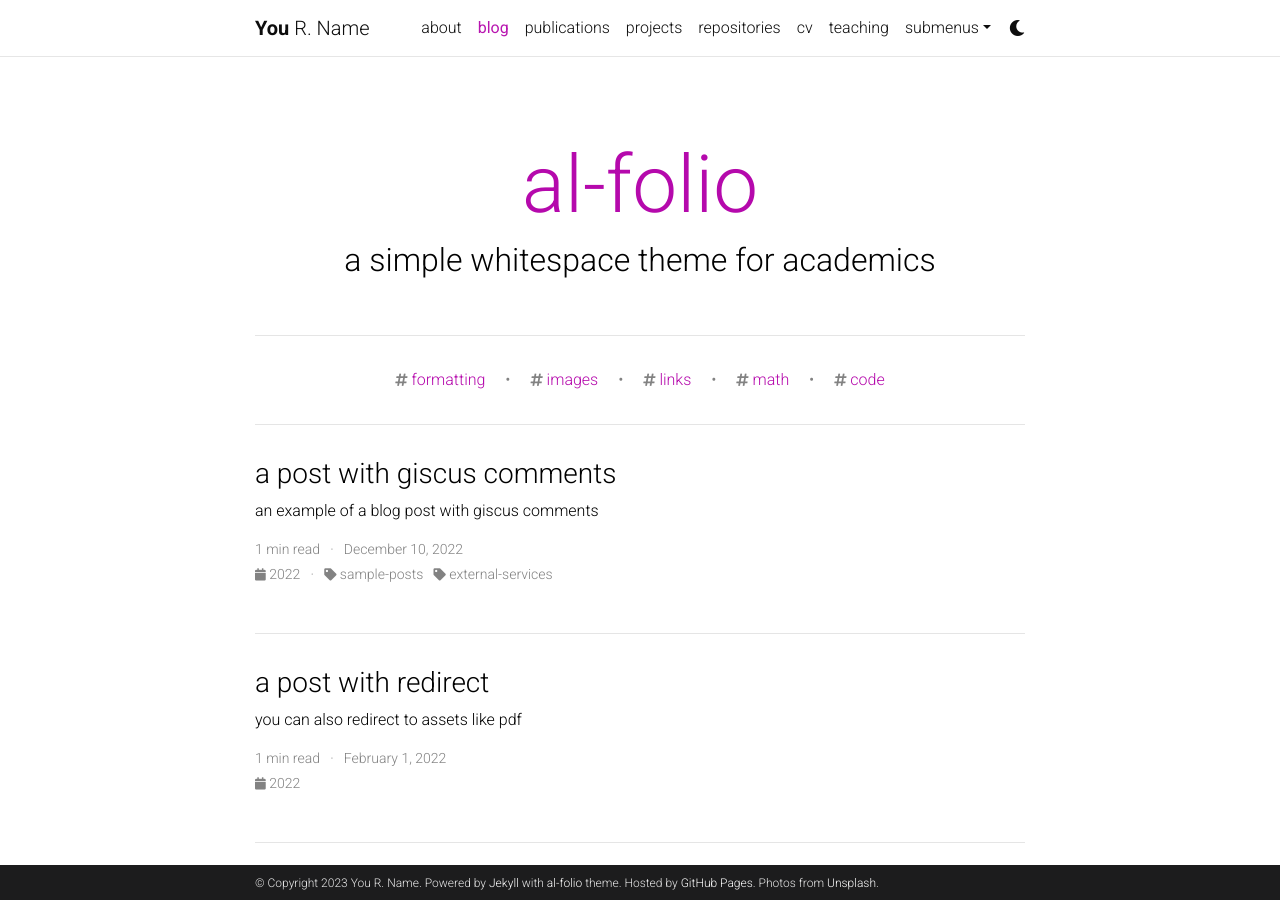
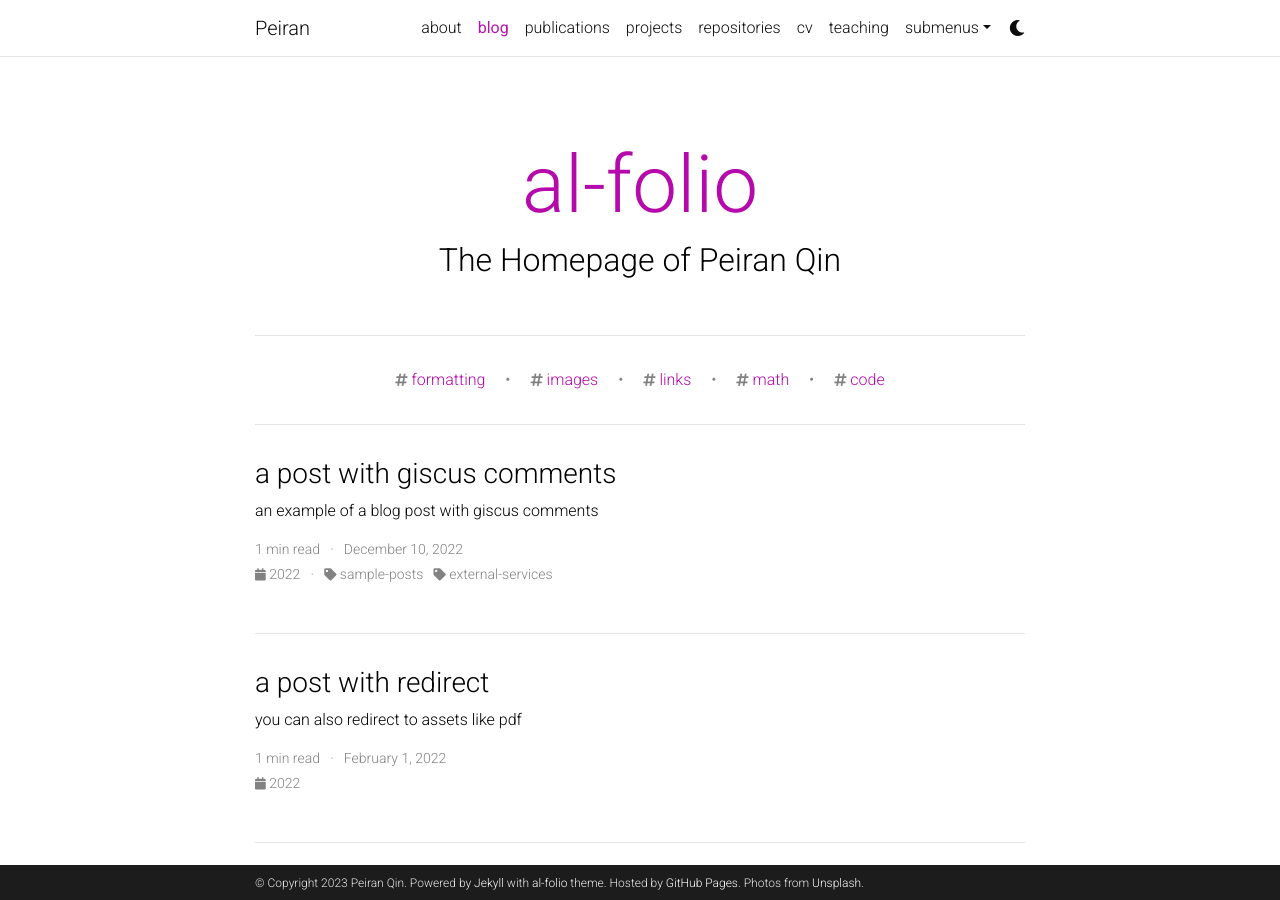
Before and after one commit to QinPR/QinPR.github.io, a Jekyll site: the page built from blog/index.html, in a window 1280 px wide and 900 px high. Built offline with Jekyll 4.4.1, drawn with Linux system fonts in a browser that asks for light colours; the list of posts is cut into pages by our own code; comment, search, counter and statistics services are not loaded; a style sheet for code colours, icons or effects is not loaded.

```diff
--- a/_config.yml
+++ b/_config.yml
@@ -2,13 +2,13 @@
 # Site settings
 # -----------------------------------------------------------------------------
 
-title: blank # the website title (if blank, full name will be used instead)
-first_name: You
-middle_name: R.
-last_name: Name
-email: you@example.com
+title: Peiran # the website title (if blank, full name will be used instead)
+first_name: Peiran
+middle_name:
+last_name: Qin
+email: peiranqin@uchicago.edu
 description: > # the ">" symbol means to ignore newlines until "footer_text:"
-  A simple, whitespace theme for academics. Based on [*folio](https://github.com/bogoli/-folio) design.
+  A simple homepage of Peiran Qin. Based on [*folio](https://github.com/bogoli/-folio) design.
 footer_text: >
   Powered by <a href="https://jekyllrb.com/" target="_blank">Jekyll</a> with <a href="https://github.com/alshedivat/al-folio">al-folio</a> theme.
   Hosted by <a href="https://pages.github.com/" target="_blank">GitHub Pages</a>.
@@ -104,7 +104,7 @@
 discord_id: # your discord id (18-digit unique numerical identifier)
 
 contact_note: >
-  You can even add a little note about which of these is the best way to reach you.
+  You can contact me by: `peiranqin@uchicago.edu`. Welcome!
 
 # -----------------------------------------------------------------------------
 # Analytics and search engine verification
@@ -122,7 +122,7 @@
 
 blog_name: al-folio # blog_name will be displayed in your blog page
 blog_nav_title: blog # your blog must have a title for it to be displayed in the nav bar
-blog_description: a simple whitespace theme for academics
+blog_description: The Homepage of Peiran Qin
 permalink: /blog/:year/:title/
 
 # Pagination
@@ -267,8 +267,8 @@
 
 scholar:
 
-  last_name: [Einstein]
-  first_name: [Albert, A.]
+  last_name: [Qin]
+  first_name: [Peiran]
 
   style: apa
   locale: en
```
Also changed, not shown: _pages/about.md (+8 -11 lines), 1 other file.
